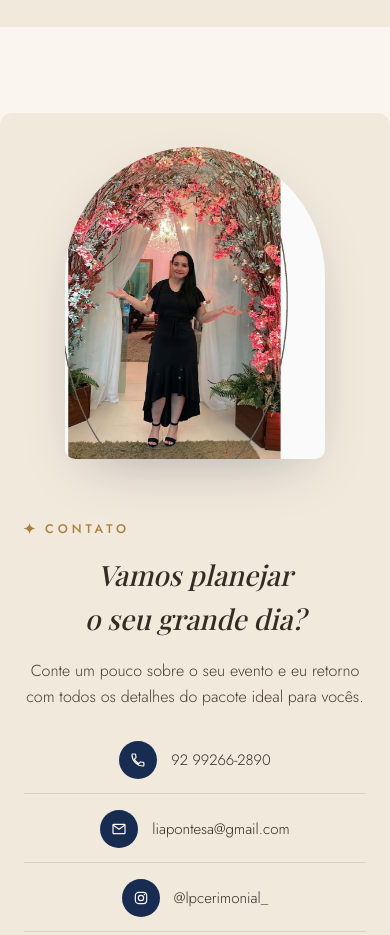
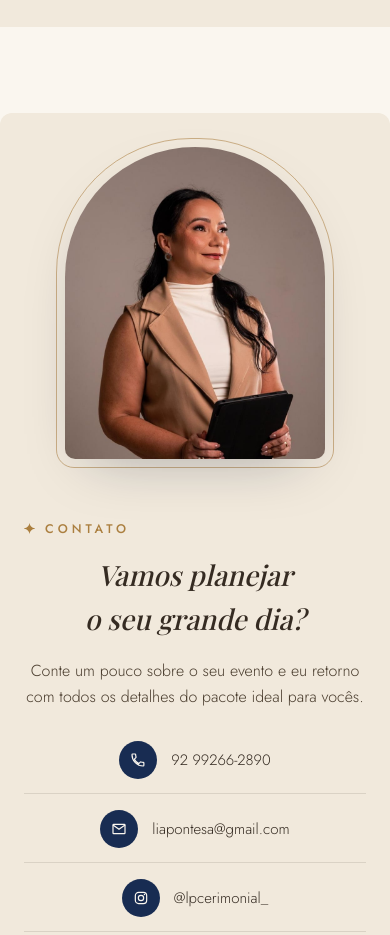
Before and after one commit to caioarajo/SITE, a Next.js app: page / in a window 390 px wide. Shown: the part 8800-9735 px from the top of the page. Built offline with nearby package versions, Linux system fonts and the light colour scheme; no server answers; the database is empty; a web font is replaced by a local one.

Commit message:
Atualiza foto da secao de contato e aplica moldura padrao
Substitui a foto por uma nova (Lia com tablet), testada contra a
mascara real do arco antes do recorte. Adiciona o contorno dourado
recuado (passe-partout) usado no hero, no About e nos depoimentos,
que essa secao ainda nao tinha.

```diff
--- a/src/app/globals.css
+++ b/src/app/globals.css
@@ -1055,7 +1055,15 @@
     padding:60px;
     align-items:center;
   }
-  .contact-photo{border-radius:180px 180px 14px 14px; overflow:hidden; aspect-ratio:3/3.6; box-shadow:var(--shadow);}
+  .contact-photo-outer{position:relative;}
+  .contact-photo-mat{
+    position:absolute;
+    inset:-13px;
+    border-radius:193px 193px 25px 25px;
+    border:1px solid rgba(171,127,63,0.55);
+    pointer-events:none;
+  }
+  .contact-photo{position:relative; border-radius:180px 180px 14px 14px; overflow:hidden; aspect-ratio:3/3.6; box-shadow:var(--shadow);}
   .contact-photo img{width:100%; height:100%; object-fit:cover;}
   .contact-body .eyebrow{color:var(--gold);}
   .contact-body h2{margin-top:14px; font-size:clamp(28px,3.6vw,40px); font-style:italic;}
@@ -1080,7 +1088,8 @@
 
   @media (max-width:940px){
     .contact .wrap{grid-template-columns:1fr; padding:34px 24px; text-align:center;}
-    .contact-photo{max-width:260px; margin:0 auto;}
+    .contact-photo-outer{max-width:260px; margin:0 auto;}
+    .contact-photo-mat{inset:-9px; border-radius:135px 135px 18px 18px;}
     .contact-links a{justify-content:center;}
     .contact-actions{justify-content:center;}
   }
--- a/src/components/site/ContactSection.tsx
+++ b/src/components/site/ContactSection.tsx
@@ -60,8 +60,11 @@ export default function ContactSection({
   return (
     <section className="contact" id="contato">
       <Reveal className="wrap">
-        <div className="contact-photo">
-          <img src={liaPhotoSrc} alt="Lia Pontes" />
+        <div className="contact-photo-outer">
+          <span className="contact-photo-mat" aria-hidden="true" />
+          <div className="contact-photo">
+            <img src={liaPhotoSrc} alt="Lia Pontes, cerimonialista e assessora de eventos, segurando um tablet" />
+          </div>
         </div>
         <div className="contact-body">
           <div className="eyebrow">
```
Also changed, not shown: public/images/lia-contact.jpg.
